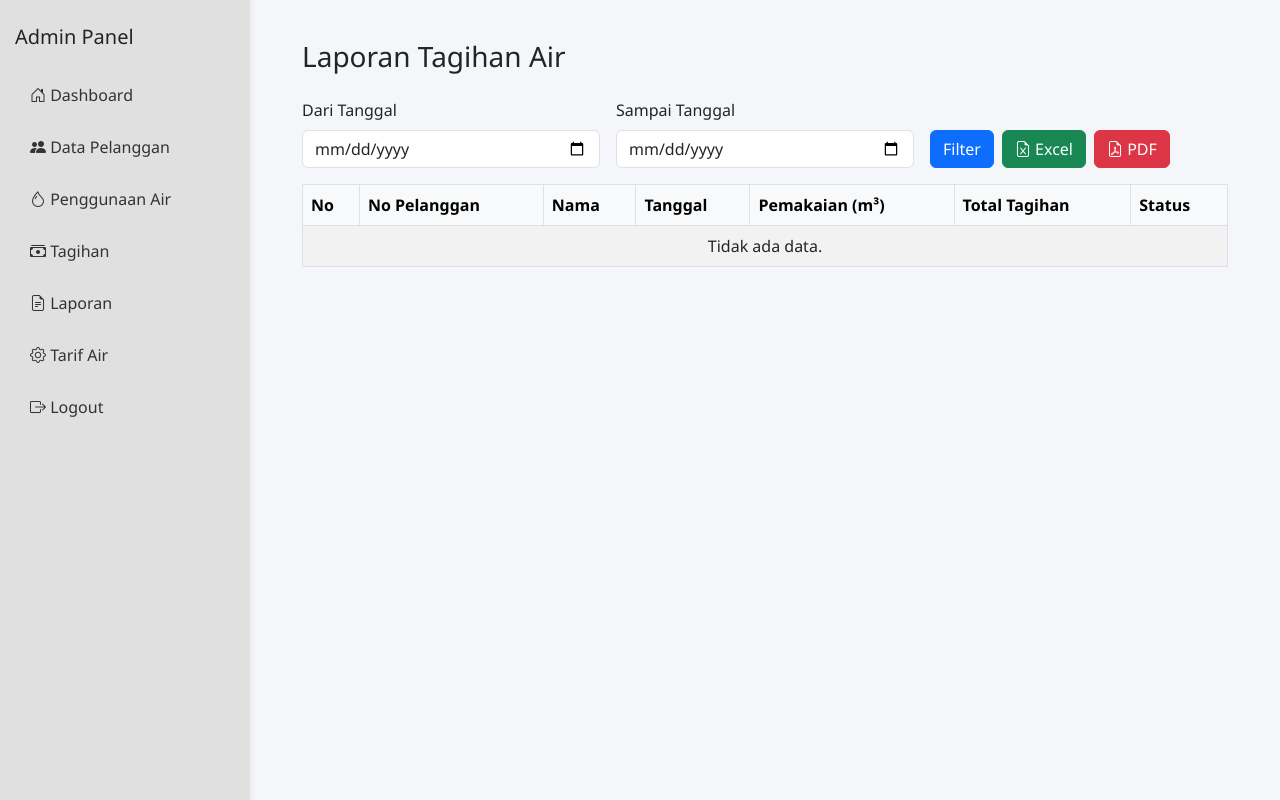
After one commit to meryzennn/Tagihan-air, a CodeIgniter 4 app: the page made by app/Views/admin/laporan/index.php in a window 1280 px wide. The commit adds this page. Run offline with PHP 8.4 and a stand-in for CodeIgniter, Linux system fonts and the light colour scheme; the template is opened without the code that fills it, so the values that code supplies are empty; some libraries are stand-ins or nearby versions.

Commit message:
Add Laporan functionality: implement controller, views for report generation; add export to Excel and PDF features; update routes and admin layout

```diff
--- /dev/null
+++ b/app/Views/admin/laporan/index.php
@@ -0,0 +1,69 @@
+<?= $this->extend('layouts/admin_layout') ?>
+<?= $this->section('content') ?>
+
+<div class="container">
+  <h3 class="mb-4">Laporan Tagihan Air</h3>
+
+  <!-- Filter -->
+  <form method="get" action="<?= base_url('laporan') ?>" class="row g-3 mb-3">
+    <div class="col-md-4">
+      <label for="from" class="form-label">Dari Tanggal</label>
+      <input type="date" name="from" id="from" class="form-control" value="<?= esc($from ?? '') ?>">
+    </div>
+    <div class="col-md-4">
+      <label for="to" class="form-label">Sampai Tanggal</label>
+      <input type="date" name="to" id="to" class="form-control" value="<?= esc($to ?? '') ?>">
+    </div>
+    <div class="col-md-4 d-flex align-items-end">
+      <button type="submit" class="btn btn-primary me-2">Filter</button>
+      <a href="<?= base_url('/admin/laporan/export/excel?from=' . ($from ?? '') . '&to=' . ($to ?? '')) ?>" class="btn btn-success me-2">
+        <i class="bi bi-file-earmark-excel"></i> Excel
+      </a>
+      <a href="<?= base_url('/admin/laporan/export/pdf?from=' . ($from ?? '') . '&to=' . ($to ?? '')) ?>" class="btn btn-danger">
+        <i class="bi bi-file-earmark-pdf"></i> PDF
+      </a>
+    </div>
+  </form>
+
+  <!-- Table -->
+  <div class="table-responsive">
+    <table class="table table-bordered table-striped">
+      <thead class="table-light">
+        <tr>
+          <th>No</th>
+          <th>No Pelanggan</th>
+          <th>Nama</th>
+          <th>Tanggal</th>
+          <th>Pemakaian (m³)</th>
+          <th>Total Tagihan</th>
+          <th>Status</th>
+        </tr>
+      </thead>
+      <tbody>
+        <?php if (!empty($laporan)): ?>
+          <?php foreach ($laporan as $i => $row): ?>
+            <tr>
+              <td><?= $i + 1 ?></td>
+              <td><?= esc($row['no_pelanggan']) ?></td>
+              <td><?= esc($row['nama_lengkap']) ?></td>
+              <td><?= date('d-m-Y', strtotime($row['tanggal_pencatatan'])) ?></td>
+              <td><?= esc($row['meter_akhir'] - $row['meter_awal']) ?> m³</td>
+              <td>Rp <?= number_format($row['total_tagihan'], 0, ',', '.') ?></td>
+              <td>
+                <?php if ($row['status'] === 'Lunas'): ?>
+                  <span class="badge bg-success">Lunas</span>
+                <?php else: ?>
+                  <span class="badge bg-danger">Belum Dibayar</span>
+                <?php endif; ?>
+              </td>
+            </tr>
+          <?php endforeach; ?>
+        <?php else: ?>
+          <tr><td colspan="7" class="text-center">Tidak ada data.</td></tr>
+        <?php endif; ?>
+      </tbody>
+    </table>
+  </div>
+</div>
+
+<?= $this->endSection() ?>
--- a/app/Views/layouts/admin_layout.php
+++ b/app/Views/layouts/admin_layout.php
@@ -72,8 +72,8 @@
     <i class="bi bi-cash-stack"></i> Tagihan
   </a>
 
-  <a href="<?= base_url('/laporan') ?>" class="<?= $currentUri === 'laporan' ? 'active' : '' ?>">
-    <i class="bi bi-bar-chart-line"></i> Laporan
+  <a href="<?= base_url('admin/laporan') ?>" class="nav-link <?= (uri_string() == 'admin/laporan') ? 'active' : '' ?>">
+    <i class="bi bi-file-earmark-text"></i> Laporan
   </a>
 
   <a href="<?= base_url('/tarif') ?>" class="<?= $currentUri === 'tarif' ? 'active' : '' ?>">
--- a/composer.json
+++ b/composer.json
@@ -12,6 +12,7 @@
     "require": {
         "php": "^8.1",
         "codeigniter4/framework": "^4.0",
+        "dompdf/dompdf": "^3.1",
         "phpoffice/phpspreadsheet": "^4.5"
     },
     "require-dev": {
```
Also changed, not shown: app/Config/Routes.php (+9 -0 lines), app/Controllers/Laporan.php (added, +110 -0 lines), app/Views/admin/laporan/pdf.php (added, +40 -0 lines), 1 other file.
